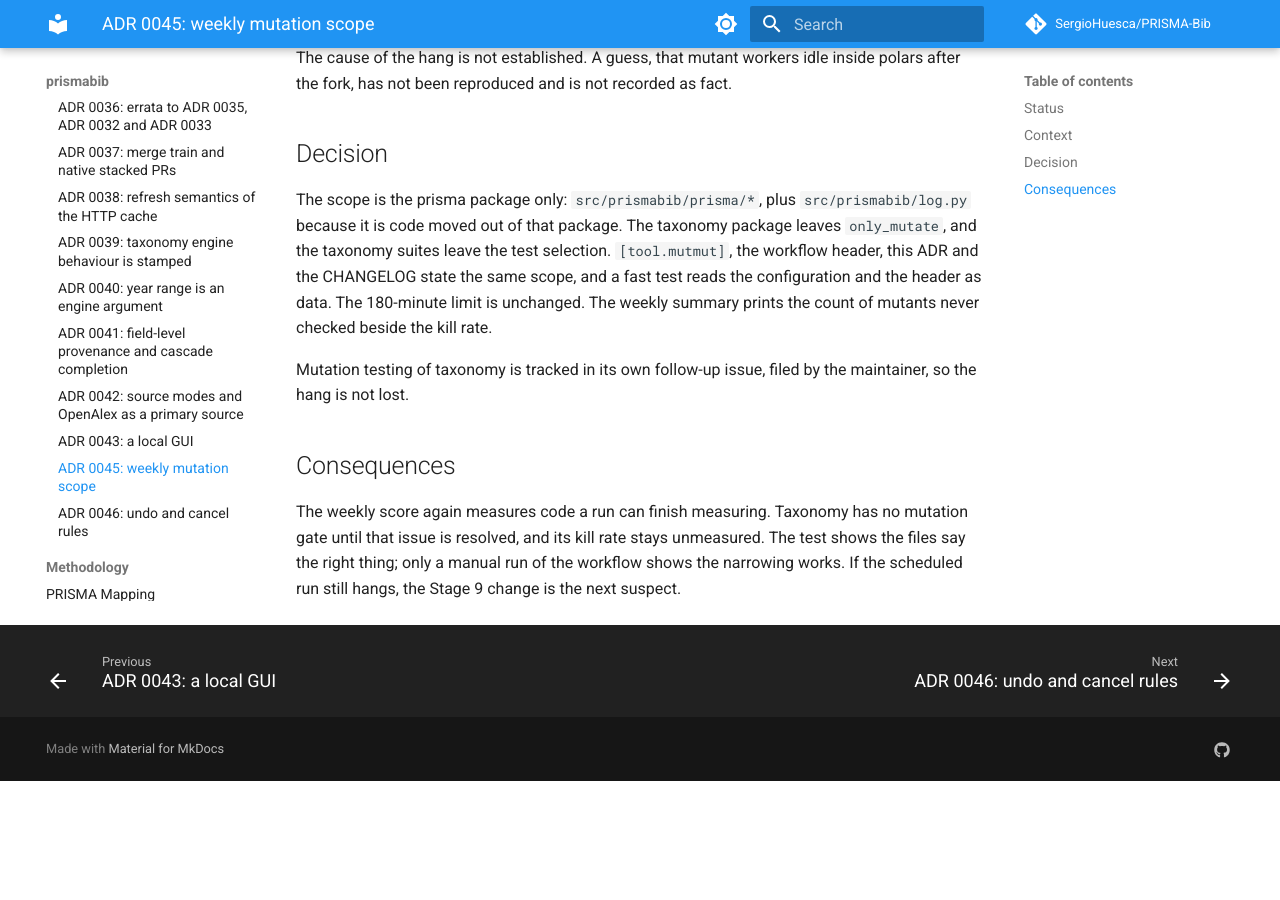
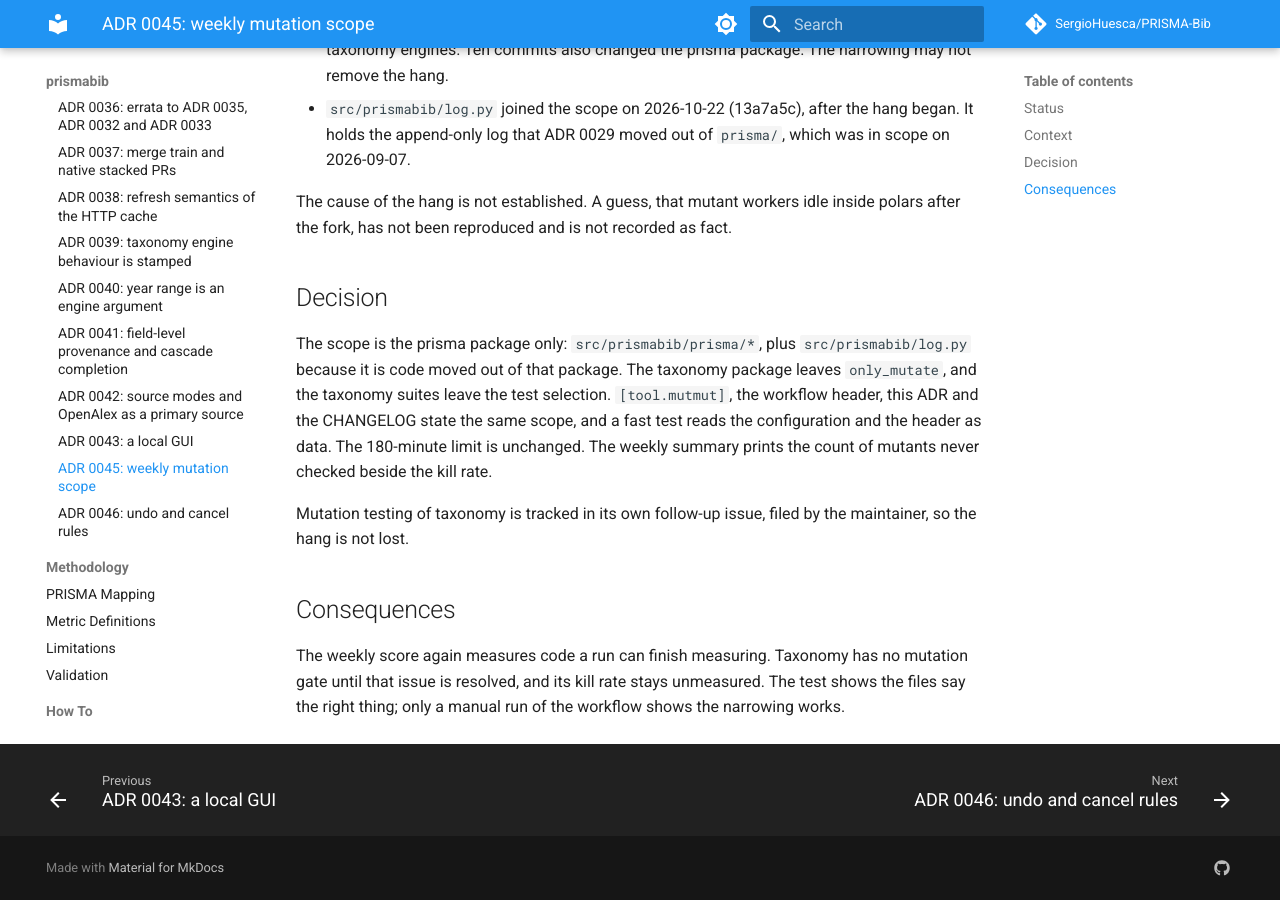
Before and after one commit to SergioHuesca/PRISMA-Bib, an MkDocs documentation site: the page built from docs/architecture/adr/0045-weekly-mutation-scope-is-the-prisma-package.md, in a window 1280 px wide and 900 px high, scrolled down 950 px. Built offline with MkDocs 1.6.1 and Material for MkDocs 9.7.7, drawn with Linux system fonts in a browser that asks for light colours; comment, search, counter and statistics services are not loaded; before the commit the page ends 1731 px from its top, so only the background shows below that; some of the changed text lies outside the part shown.

Commit message:
docs(adr): drop the unsupported Stage 9 suspect from ADR 0045 (#406)
Remove the closing sentence of ADR 0045's Consequences that named the
Stage 9 change as the next suspect, and add a dated amendment note to the
Status line. `git show 88c506c --stat` lists 36 files and none is under
src/prismabib/prisma/ or src/prismabib/log.py. The History bullet and the
CHANGELOG describe Stage 9 accurately, so neither is edited.

Part of #405.

Co-Authored-By: Claude Sonnet 5.5 <noreply@anthropic.com>
Claude-Session: https://claude.ai/code/session_01JGujD65kNwKZuXLSyTgdT5

```diff
--- a/docs/architecture/adr/0045-weekly-mutation-scope-is-the-prisma-package.md
+++ b/docs/architecture/adr/0045-weekly-mutation-scope-is-the-prisma-package.md
@@ -26,4 +28,4 @@ Mutation testing of taxonomy is tracked in its own follow-up issue, filed by the
 
 ## Consequences
 
-The weekly score again measures code a run can finish measuring. Taxonomy has no mutation gate until that issue is resolved, and its kill rate stays unmeasured. The test shows the files say the right thing; only a manual run of the workflow shows the narrowing works. If the scheduled run still hangs, the Stage 9 change is the next suspect.
+The weekly score again measures code a run can finish measuring. Taxonomy has no mutation gate until that issue is resolved, and its kill rate stays unmeasured. The test shows the files say the right thing; only a manual run of the workflow shows the narrowing works.
```
Also changed, not shown: other parts of docs/architecture/adr/0045-weekly-mutation-scope-is-the-prisma-package.md (+2 -0 lines).
